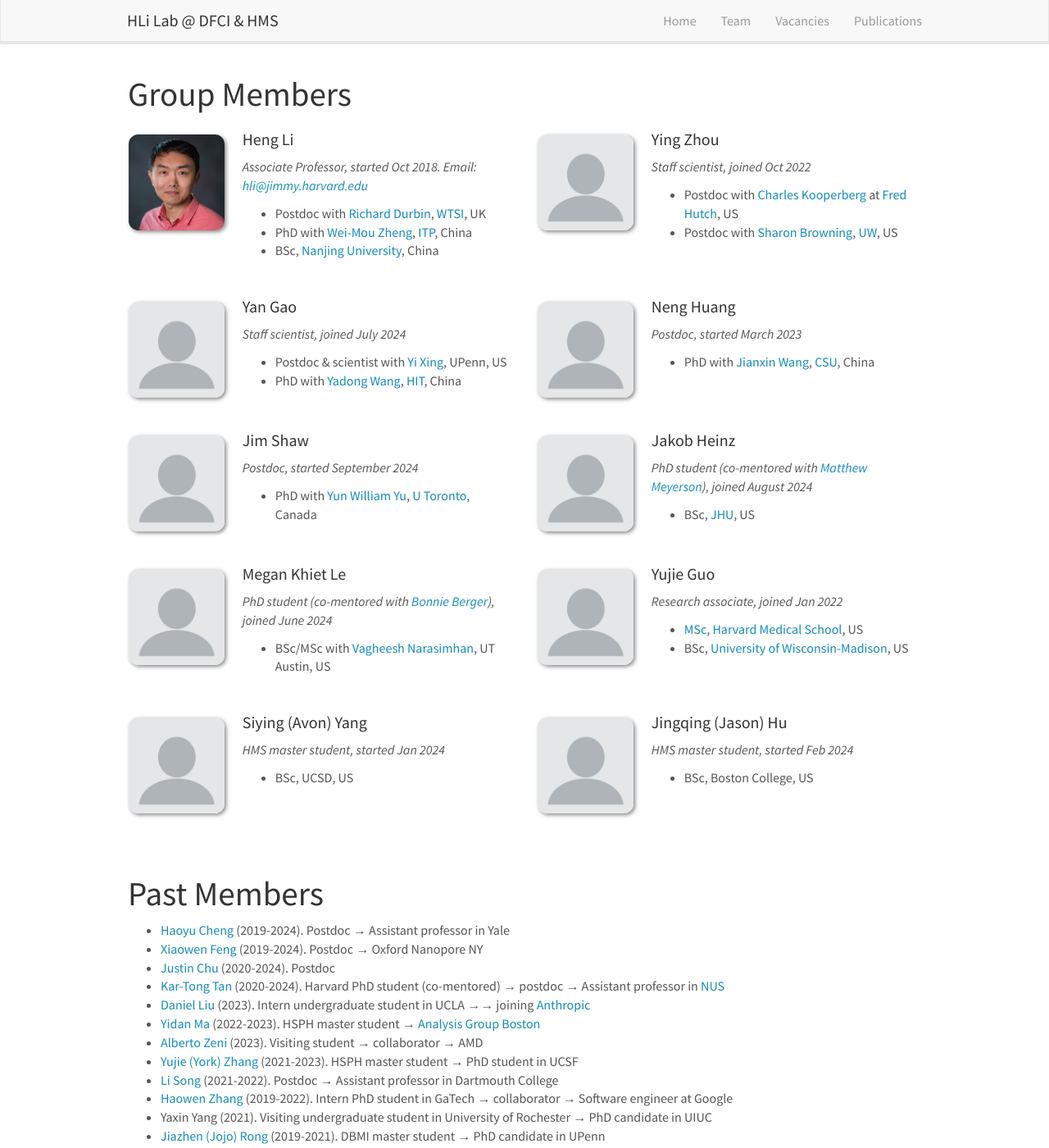
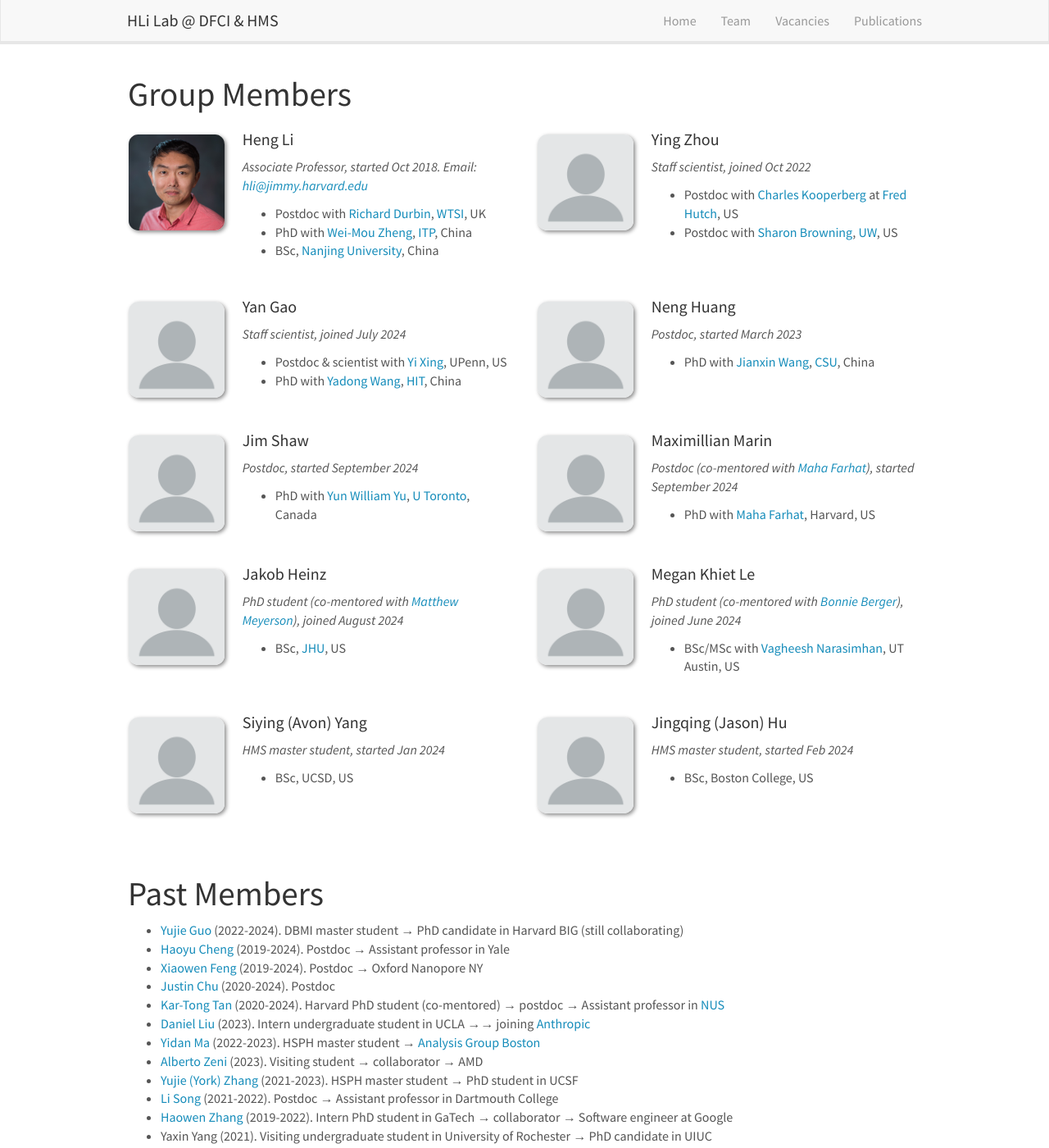
Before and after one commit to hlilab/hlilab.github.io, a Jekyll site: the page built from _pages/team.md, in a window 1280 px wide and 1400 px high. Shown: the whole window at 82% size. Built offline with Jekyll 4.4.1, drawn with Linux system fonts in a browser that asks for light colours; nearby versions of some CDN libraries.

Commit message:
updated the team page

```diff
--- a/_data/team_members.yml
+++ b/_data/team_members.yml
@@ -34,6 +34,12 @@
   number_educ: 1
   education1: PhD with <a href="https://cbd.cmu.edu/people/yu.html">Yun William Yu</a>, <a href="https://www.utoronto.ca/">U Toronto</a>, Canada
 
+- name: Maximillian Marin
+  photo: default.png
+  info: Postdoc (co-mentored with <a href="https://dbmi.hms.harvard.edu/people/maha-farhat">Maha Farhat</a>), started September 2024
+  number_educ: 1
+  education1: PhD with <a href="https://dbmi.hms.harvard.edu/people/maha-farhat">Maha Farhat</a>, Harvard, US
+
 - name: Jakob Heinz
   photo: default.png
   info: PhD student (co-mentored with <a href="https://meyersonlab.dana-farber.org/">Matthew Meyerson</a>), joined August 2024
@@ -46,12 +52,12 @@
   number_educ: 1
   education1: BSc/MSc with <a href="https://integrativebio.utexas.edu/component/cobalt/item/7-integrative-biology/4263-narasimhan-vagheesh?Itemid=1224">Vagheesh Narasimhan</a>, UT Austin, US
 
-- name: Yujie Guo
-  photo: default.png
-  info: Research associate, joined Jan 2022
-  number_educ: 2
-  education1: <a href="https://dbmi.hms.harvard.edu/education/master-biomedical-informatics">MSc</a>, <a href="https://dbmi.hms.harvard.edu/">Harvard Medical School</a>, US
-  education2: BSc, <a href="https://www.wisc.edu/">University of Wisconsin-Madison</a>, US
+#- name: Yujie Guo
+#  photo: default.png
+#  info: Research associate, joined Jan 2022
+#  number_educ: 2
+#  education1: <a href="https://dbmi.hms.harvard.edu/education/master-biomedical-informatics">MSc</a>, <a href="https://dbmi.hms.harvard.edu/">Harvard Medical School</a>, US
+#  education2: BSc, <a href="https://www.wisc.edu/">University of Wisconsin-Madison</a>, US
 
 - name: Siying (Avon) Yang
   photo: default.png
--- a/_pages/team.md
+++ b/_pages/team.md
@@ -74,6 +74,7 @@ permalink: /team/
 
 # Past Members
 
+* [Yujie Guo](https://www.linkedin.com/in/yujie-guo-9949841a2/) (2022-2024). DBMI master student &#8594; PhD candidate in Harvard BIG (still collaborating)
 * [Haoyu Cheng](https://medicine.yale.edu/biomedical-informatics-data-science/profile/haoyu-cheng/) (2019-2024). Postdoc &#8594; Assistant professor in Yale
 * [Xiaowen Feng](https://www.linkedin.com/in/fca16af3/) (2019-2024). Postdoc &#8594; Oxford Nanopore NY
 * [Justin Chu](https://www.linkedin.com/in/justin-chu-84685652/) (2020-2024). Postdoc
```
